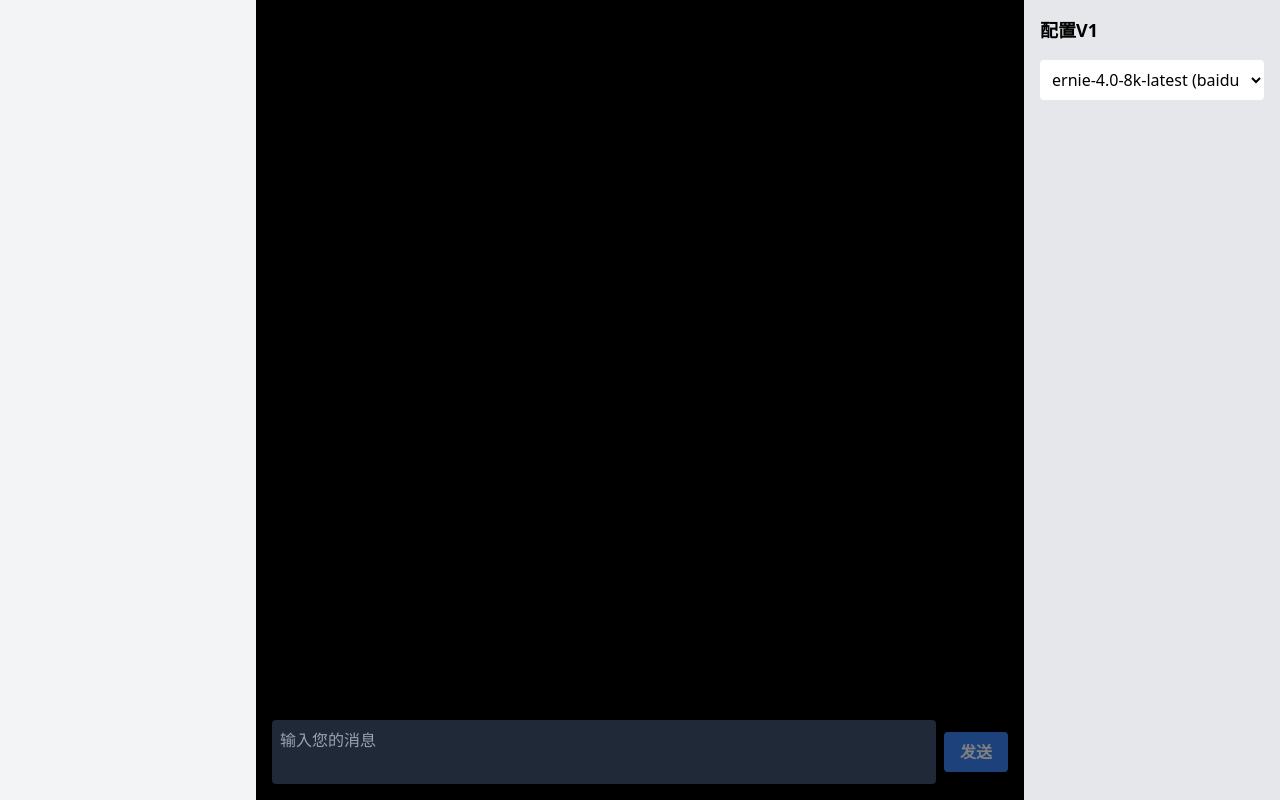
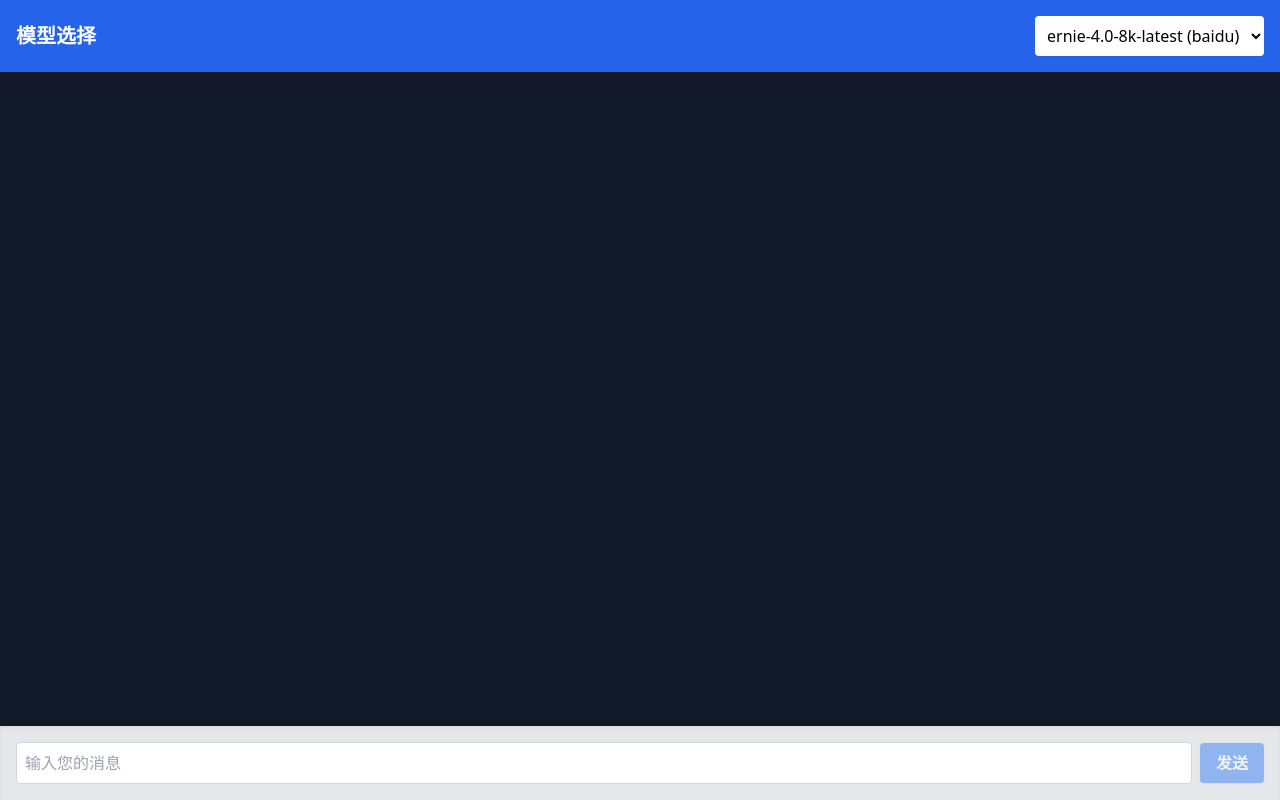
Before and after one commit to youngbeauty/testfuncat, a Vue app in the folder apps/chat-ui/: page / in a window 1280 px wide. Built offline with nearby package versions, Linux system fonts and the light colour scheme.

Commit message:
update UI

```diff
--- a/apps/chat-ui/src/App.vue
+++ b/apps/chat-ui/src/App.vue
@@ -1,36 +1,43 @@
 <template>
-  <div class="flex h-screen">
-    <!-- Left Column (Empty) -->
-    <div class="w-1/5 bg-gray-100 p-4"></div>
+  <div class="flex flex-col h-screen bg-gray-100">
+    <!-- Header with Configuration -->
+    <div class="bg-blue-600 p-4 flex items-center justify-between text-white shadow-md">
+      <h2 class="text-xl font-bold">模型选择</h2>
+      <select v-model="model" class="select p-2 rounded bg-white text-black shadow-sm">
+        <option v-for="(modelOption, index) in modelOptions" :key="index" :value="modelOption.value">
+          {{ modelOption.label }}
+        </option>
+      </select>
+    </div>
 
     <!-- Center Column (Chat) -->
-    <div class="flex flex-col w-3/5 bg-black text-white p-4">
+    <div class="flex-grow flex flex-col w-full bg-gray-900 text-white p-4 overflow-auto">
       <div class="flex-grow overflow-y-auto mb-4">
-        <ul>
-          <li v-for="(conv, index) in conversations" :key="index" class="mb-2">
-            <strong>用户:</strong> {{ conv.user }}<br/>
+        <ul class="space-y-4">
+          <li v-for="(conv, index) in conversations" :key="index" class="bg-gray-800 p-3 rounded shadow-sm">
+            <strong>用户:</strong> {{ conv.user }}<br />
             <strong>AI:</strong> {{ conv.ai }}
           </li>
         </ul>
       </div>
-      <div class="flex items-center mt-auto">
-        <textarea v-model="message" placeholder="输入您的消息" class="input flex-grow mr-2 p-2 rounded bg-gray-800 text-white resize-none"></textarea>
-        <button
-          @click="sendMessage"
-          :disabled="!message || !model || loading"
-          class="button bg-blue-500 hover:bg-blue-700 text-white font-bold py-2 px-4 rounded disabled:opacity-50"
-        >
-          {{ loading ? '发送中...' : '发送' }}
-        </button>
-      </div>
     </div>
 
-    <!-- Right Column (Configuration) -->
-    <div class="w-1/5 bg-gray-200 p-4">
-      <h2 class="text-lg font-bold mb-4">配置V1</h2>
-      <select v-model="model" class="select w-full mb-4 p-2 rounded bg-white text-black">
-        <option v-for="(model, index) in modelOptions" :key="index" :value="model.value">{{ model.label }}</option>
-      </select>
+    <!-- Footer with Input -->
+    <div class="bg-gray-200 flex items-center p-4 shadow-inner">
+      <textarea
+        v-model="message"
+        placeholder="输入您的消息"
+        class="flex-grow mr-2 p-2 rounded bg-white text-black resize-none border border-gray-300 focus:outline-none focus:ring focus:border-blue-300"
+        @keyup.enter="sendMessage"
+        rows="1"
+      ></textarea>
+      <button
+        @click="sendMessage"
+        :disabled="!message || !model || loading"
+        class="bg-blue-500 hover:bg-blue-700 text-white font-bold py-2 px-4 rounded shadow disabled:opacity-50"
+      >
+        {{ loading ? '发送中...' : '发送' }}
+      </button>
     </div>
   </div>
 </template>
@@ -42,12 +49,10 @@ export default {
   data() {
     return {
       message: '',
-      model: '', // Default model
+      model: null, // Ensure this is null or an invalid value initially
       models: [
         { provider: 'baidu', name: 'ernie-4.0-8k-latest' },
-        { provider: 'baidu', name: 'ernie-3.0' },
-        { provider: 'alicloud', name: 'qianyi-tongwen-v1' },
-        { provider: 'alicloud', name: 'qianyi-tongwen-v2' }
+        { provider: 'baidu', name: 'ernie-3.0' }
       ],
       conversations: [],
       loading: false // Loading state for send button
@@ -55,7 +60,7 @@ export default {
   },
   computed: {
     modelOptions() {
-      return this.models.map(model => ({
+      return this.models.map((model) => ({
         value: model,
         label: `${model.name} (${model.provider})`
       }));
@@ -65,6 +70,7 @@ export default {
     async sendMessage() {
       console.log('sendMessage called');
 
+      // Check if message and model are valid
       if (!this.message || !this.model) {
         console.log('Message or model is empty');
         return;
@@ -99,7 +105,7 @@ export default {
   created() {
     // Automatically select the first model when the component is created
     if (this.models.length > 0) {
-      this.model = this.models[0];
+      this.model = this.models[0]; // Ensure this correctly sets the model
     }
   }
 };
```
